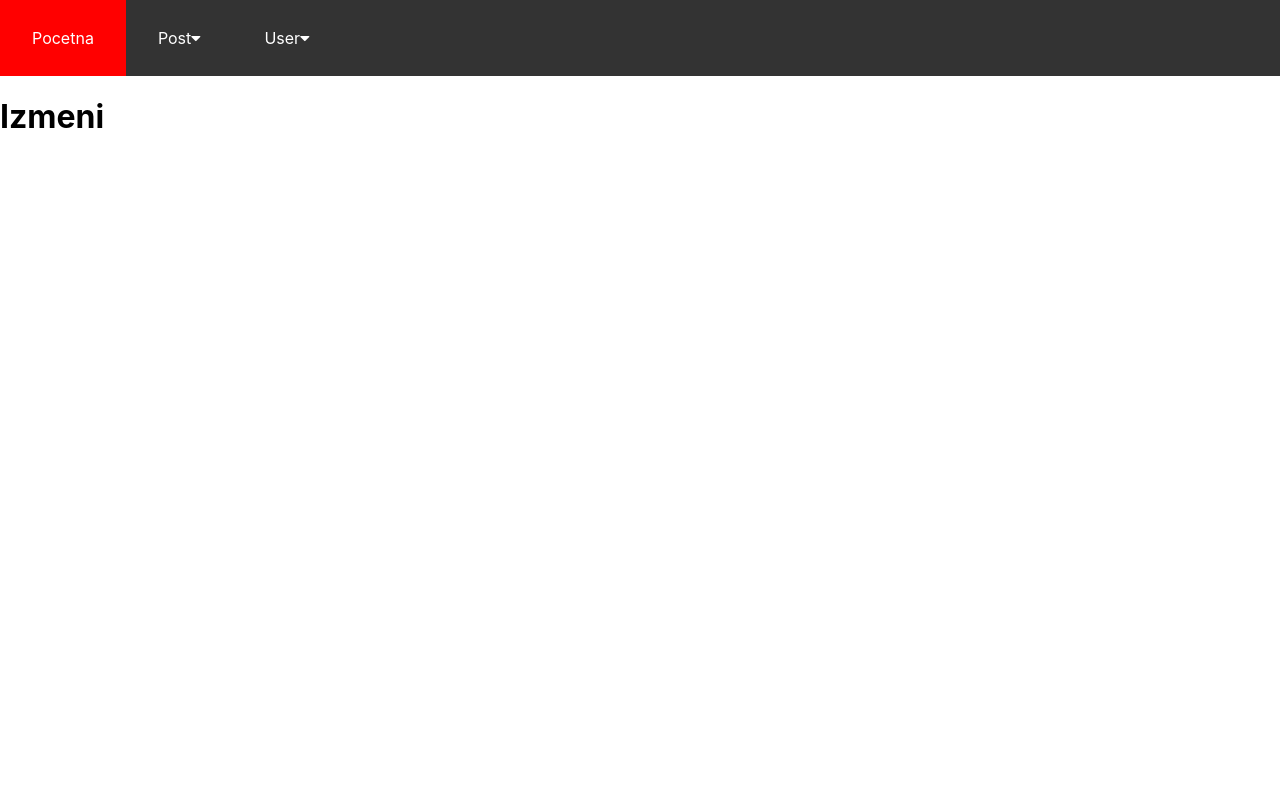
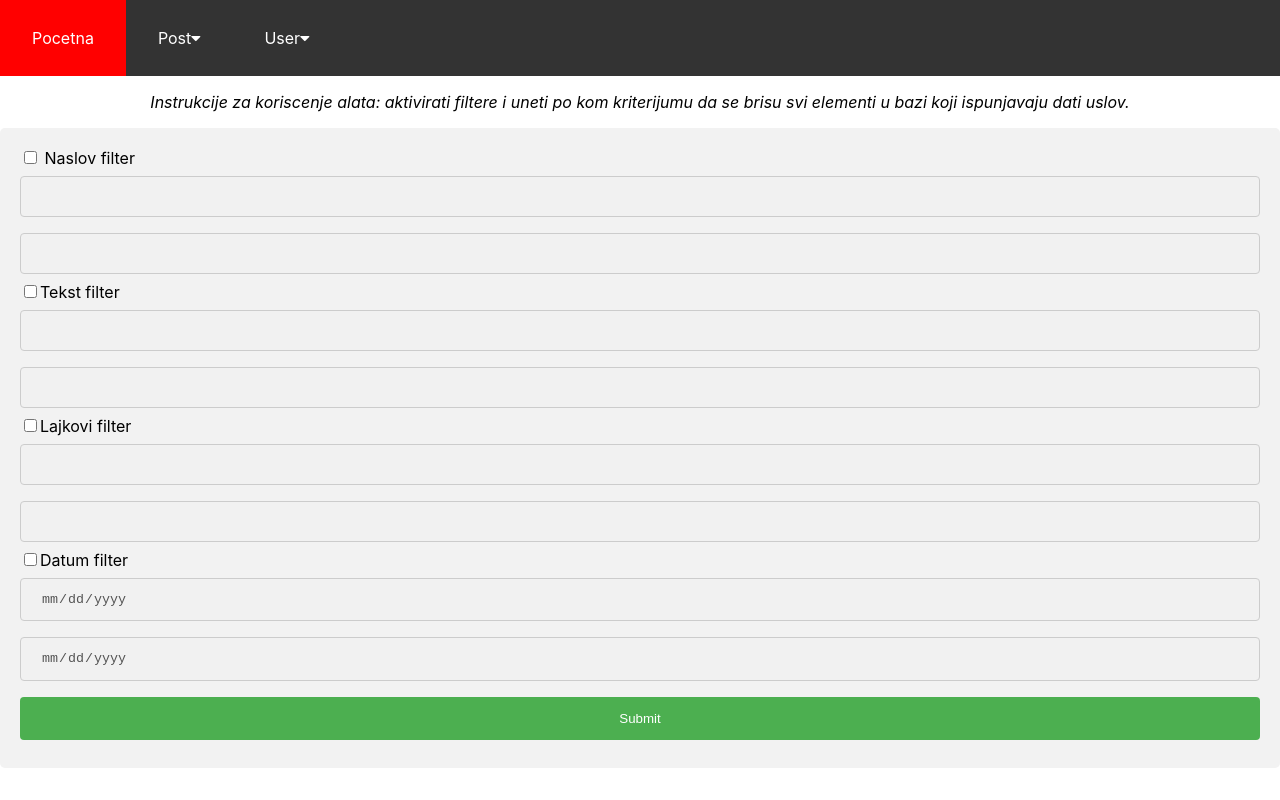
Before and after one commit to andricmilos/socijalni-admin, a React (Create React App) app: page /post/izmeni in a window 1280 px wide. Built offline with nearby package versions, Linux system fonts and the light colour scheme.

Commit message:
Zavrsen post

```diff
--- a/src/Navbar.css
+++ b/src/Navbar.css
@@ -61,7 +61,7 @@
   .active {
     background-color: green;
   }
-  input[type=text], select {
+  input[type=text], select, input[type=number], input[type=date] {
     width: 100%;
     padding: 12px 20px;
     margin: 8px 0;
@@ -91,3 +91,8 @@
     background-color: #f2f2f2;
     padding: 20px;
   }
+
+.instrukcije{
+  text-align: center;
+  font-style: italic;
+}
--- a/src/pages/IzmeniPost.jsx
+++ b/src/pages/IzmeniPost.jsx
@@ -1,8 +1,94 @@
 import React from 'react';
+import { useState } from 'react';
 
 function IzmeniPost() {
+    const [naslovEnabled, setNaslovEnabled] = useState(true);
+    const [tekstEnabled, setTekstEnabled] = useState(true);
+    const [lajkoviEnabled, setLajkoviEnabled] = useState(true);
+    const [datumEnabled, setDatumEnabled] = useState(true);
+    var post = { "naslov":"","tekst":"", "lajkovi":0,"datum_postavljanja":"" } //koristi se za formiranje uslova za izmenu
+    var postValue = { "naslov":"","tekst":"", "lajkovi":0,"datum_postavljanja":"" }
+
+    const naslovChange = (event) => {
+       post["naslov"] = event.target.value
+    }
+
+    const checkNaslovEnable = (event) => {
+        setNaslovEnabled(!naslovEnabled)
+    }
+
+    const checkTekstEnabled = (event) => {
+        setTekstEnabled(!tekstEnabled)
+    }
+
+    const checkLajkoviEnabled = (event) => {
+        setLajkoviEnabled(!lajkoviEnabled)
+    }
+
+    const checkDatumEnabled = (event) => {
+        setDatumEnabled(!datumEnabled)
+    }
+
+    const tekstChange = (event) => {
+        post["tekst"] = event.target.value
+    }
+
+    const lajkoviChange = (event) => {
+        post["lajkovi"] = event.target.value
+    }
+
+    const datumChange = (event) => {
+        post["datum"] = event.target.value
+    }
+
+    /*------------------------------------------*/
+
+    const naslovChangeValue = (event) => {
+        postValue["naslov"] = event.target.value
+    }
+
+    const tekstChangeValue = (event) => {
+        postValue["tekst"] = event.target.value
+    }
+
+    const lajkoviChangeValue = (event) => {
+        postValue["lajkovi"] = event.target.value
+    }
+
+    const datumChangeValue = (event) => {
+        postValue["datum"] = event.target.value
+    }
+
+    function Klik(){
+        post["datum_postavljanja"] = Date()
+        alert(JSON.stringify(post))
+    }
+
     return (<>
-        <h1>Izmeni</h1>
+    <p class="instrukcije">Instrukcije za koriscenje alata: aktivirati filtere i uneti po kom kriterijumu da se brisu svi elementi u bazi koji ispunjavaju dati uslov.</p>
+    <form class="okolina">
+        <input type="checkbox" onChange={checkNaslovEnable}/>
+        <label> Naslov filter</label>
+        <input type="text" onChange={naslovChange} disabled={naslovEnabled}/>
+        <input type="text" onChange={naslovChangeValue} disabled={naslovEnabled}/>
+
+        <input type="checkbox" onChange={checkTekstEnabled}/>
+        <label>Tekst filter</label>
+        <input type="text" onChange={tekstChange} disabled={tekstEnabled}/>
+        <input type="text" onChange={tekstChangeValue} disabled={tekstEnabled}/>
+
+        <input type="checkbox" onChange={checkLajkoviEnabled}/>
+        <label>Lajkovi filter</label>
+        <input type="number" onChange={lajkoviChange} disabled={lajkoviEnabled}/>
+        <input type="number" onChange={lajkoviChangeValue} disabled={lajkoviEnabled}/>
+
+        <input type="checkbox" onChange={checkDatumEnabled}/>
+        <label>Datum filter</label>
+        <input type="date" onChange={datumChange} disabled={datumEnabled}/>
+        <input type="date" onChange={datumChangeValue} disabled={datumEnabled}/>
+
+        <input type="submit" value="Submit" onClick={Klik}/>
+    </form>
     </>);
 }
 
--- a/src/pages/ObrisiPost.jsx
+++ b/src/pages/ObrisiPost.jsx
@@ -1,8 +1,71 @@
 import React from 'react';
+import { useState } from 'react';
 
 function ObrisiPost() {
+    const [naslovEnabled, setNaslovEnabled] = useState(true);
+    const [tekstEnabled, setTekstEnabled] = useState(true);
+    const [lajkoviEnabled, setLajkoviEnabled] = useState(true);
+    const [datumEnabled, setDatumEnabled] = useState(true);
+    var post = { "naslov":"","tekst":"", "lajkovi":0,"datum_postavljanja":"" }
+
+    const naslovChange = (event) => {
+       post["naslov"] = event.target.value
+    }
+
+    const checkNaslovEnable = (event) => {
+        setNaslovEnabled(!naslovEnabled)
+    }
+
+    const checkTekstEnabled = (event) => {
+        setTekstEnabled(!tekstEnabled)
+    }
+
+    const checkLajkoviEnabled = (event) => {
+        setLajkoviEnabled(!lajkoviEnabled)
+    }
+
+    const checkDatumEnabled = (event) => {
+        setDatumEnabled(!datumEnabled)
+    }
+
+    const tekstChange = (event) => {
+        post["tekst"] = event.target.value
+    }
+
+    const lajkoviChange = (event) => {
+        post["lajkovi"] = event.target.value
+    }
+
+    const datumChange = (event) => {
+        post["datum"] = event.target.value
+    }
+
+    function Klik(){
+        post["datum_postavljanja"] = Date()
+        alert(JSON.stringify(post))
+    }
+
     return (<>
-        <h1>Obrisi</h1>
+    <p class="instrukcije">Instrukcije za koriscenje alata: aktivirati filtere i uneti po kom kriterijumu da se brisu svi elementi u bazi koji ispunjavaju dati uslov.</p>
+    <form class="okolina">
+        <input type="checkbox" onChange={checkNaslovEnable}/>
+        <label> Naslov filter</label>
+        <input type="text" onChange={naslovChange} disabled={naslovEnabled}/>
+
+        <input type="checkbox" onChange={checkTekstEnabled}/>
+        <label>Tekst filter</label>
+        <input type="text" onChange={tekstChange} disabled={tekstEnabled}/>
+
+        <input type="checkbox" onChange={checkLajkoviEnabled}/>
+        <label>Lajkovi filter</label>
+        <input type="number" onChange={lajkoviChange} disabled={lajkoviEnabled}/>
+
+        <input type="checkbox" onChange={checkDatumEnabled}/>
+        <label>Datum filter</label>
+        <input type="date" onChange={datumChange} disabled={datumEnabled}/>
+
+        <input type="submit" value="Submit" onClick={Klik}/>
+    </form>
     </>);
 }
 
```
